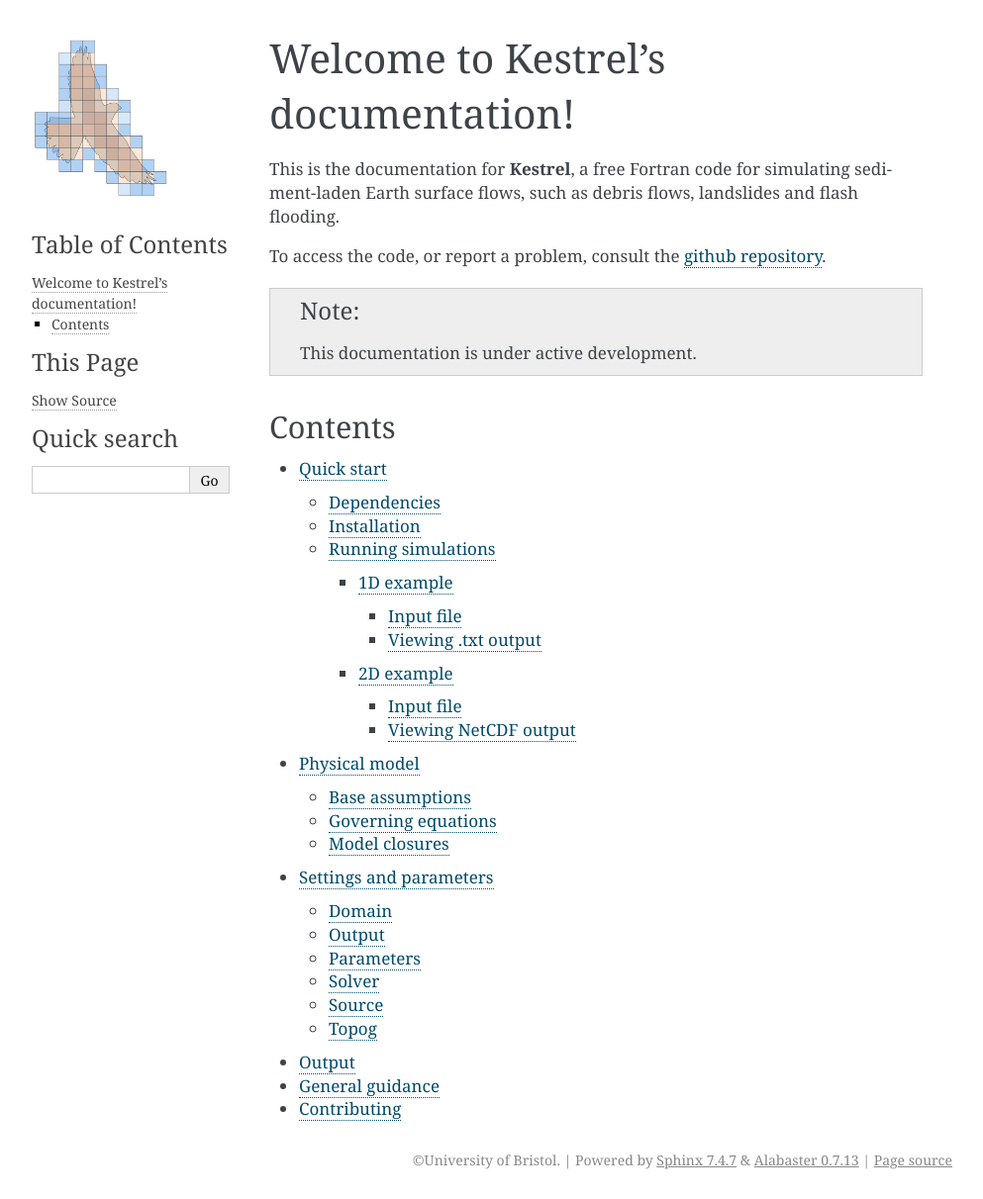
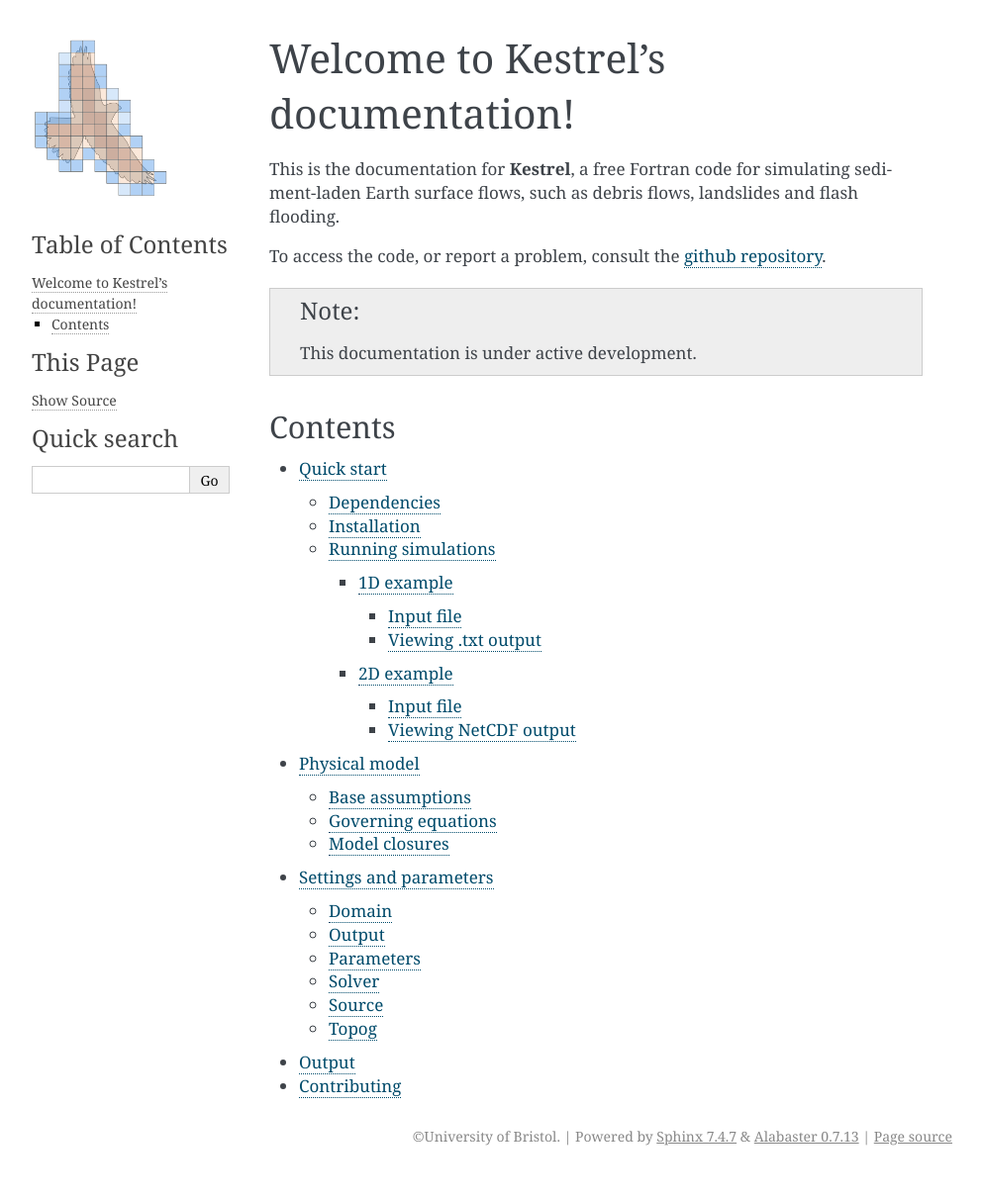
Before and after one commit to jakelangham/kestrel, a Sphinx documentation site: the page built from docs/source/index.rst, in a window 1280 px wide and 1212 px high. Shown: the whole window at 99% size, without its empty margins (148-1141 px from the left). Built offline with Sphinx 7.4.7, drawn with Linux system fonts in a browser that asks for light colours.

Commit message:
Remove general guidance doc page for now

```diff
--- a/docs/source/general guidance.rst
+++ /dev/null
@@ -1,6 +0,0 @@
-.. _general_guidance:
-
-General guidance
-================
-
-TODO
--- a/docs/source/index.rst
+++ b/docs/source/index.rst
@@ -21,5 +21,4 @@
    physical model
    settings and parameters
    output
-   general guidance
    contributing
```
